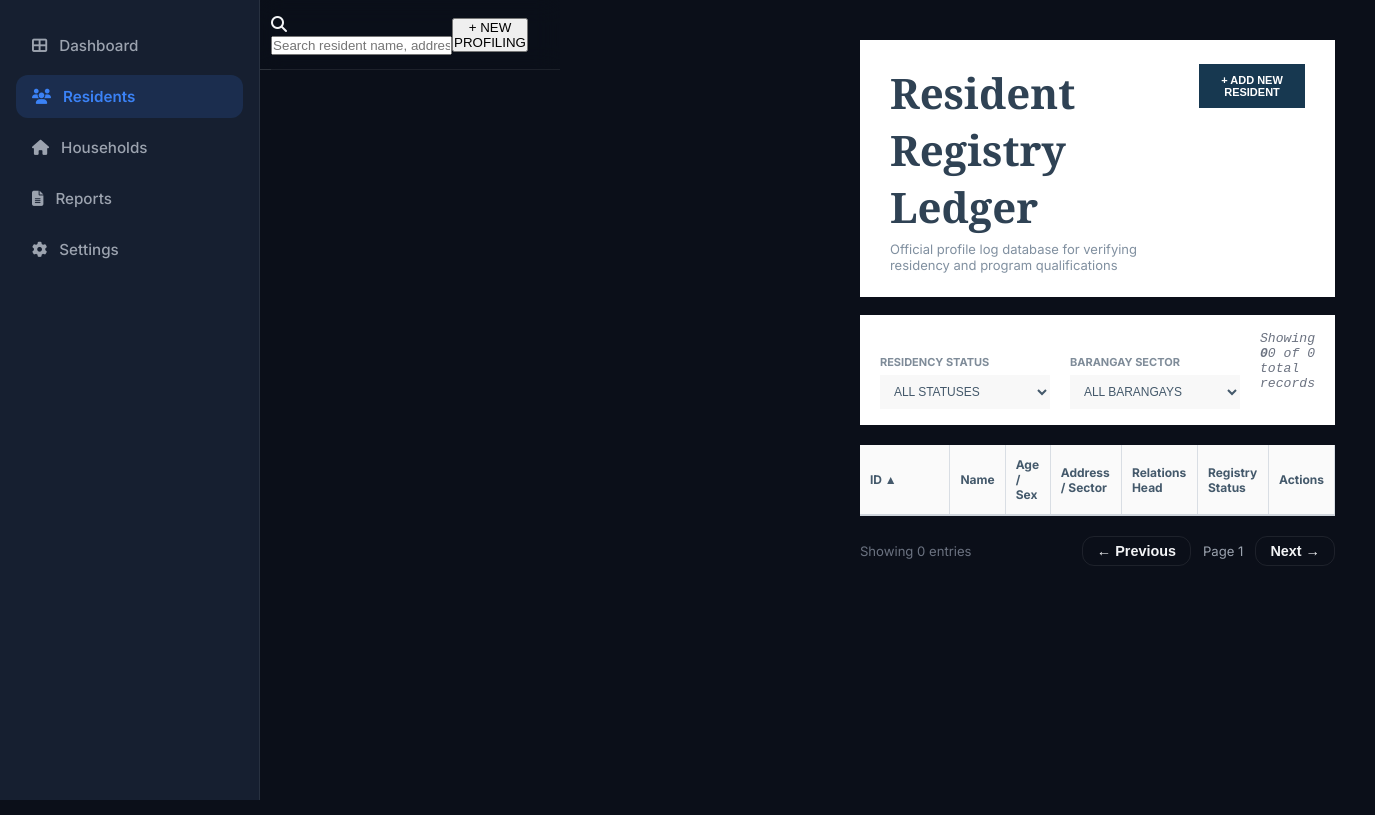
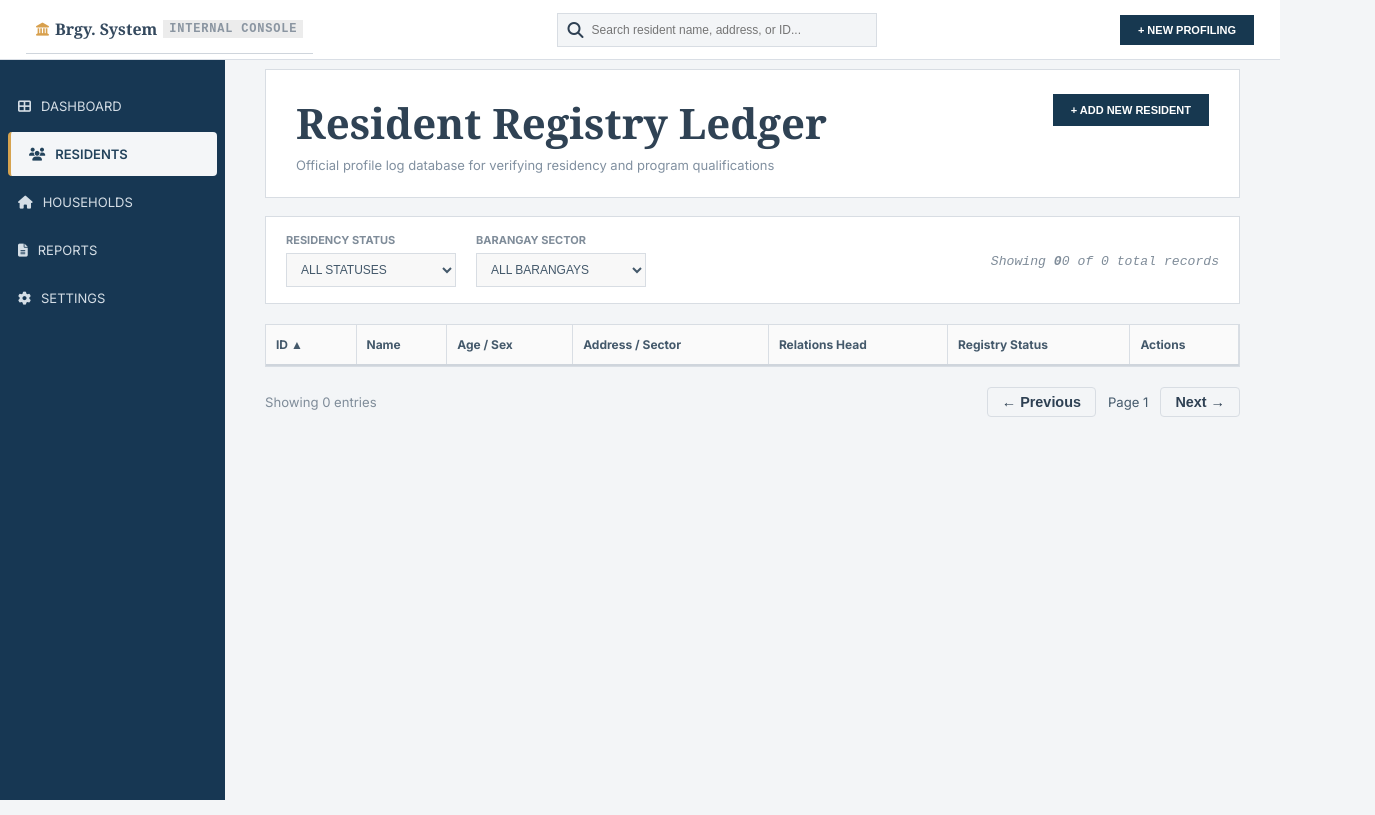
Before and after one commit to mystiiii/BarangayProfilingSystem_BTIS1, a plain HTML site: page frontend/residents.html in a window 1280 px wide. Shown: the whole page, 1375 px wide, since content can reach past the window. Drawn offline with Linux system fonts and the light colour scheme.

Commit message:
Update global.css

```diff
--- a/frontend/css/global.css
+++ b/frontend/css/global.css
@@ -1,28 +1,35 @@
 @import url('https://fonts.googleapis.com/css2?family=Inter:wght@300;400;500;600;700&display=swap');
 
 :root {
-  /* Color Palette - Premium Dark Theme */
-  --bg-primary: #0b0f19;
-  --bg-secondary: #161f30;
-  --bg-card: rgba(22, 31, 48, 0.7);
-  --border-color: rgba(255, 255, 255, 0.08);
-
-  --text-primary: #f3f4f6;
-  --text-secondary: #9ca3af;
-  --text-muted: #6b7280;
-
-  --accent-color: #3b82f6;
-  --accent-hover: #2563eb;
-  --accent-glow: rgba(59, 130, 246, 0.15);
-
-  --success: #10b981;
-  --warning: #f59e0b;
-  --danger: #ef4444;
-
-  --sidebar-width: 260px;
-  --header-height: 70px;
-  --border-radius: 12px;
-  --transition-smooth: all 0.3s cubic-bezier(0.4, 0, 0.2, 1);
+  --sidebar-dark:#0d273a;
+  --sidebar-hover:#173d5a;
+  --sidebar:#173a56;
+  --page-bg:#f3f5f7;
+  --card:#ffffff;
+  --bg-card:#ffffff;
+  --bg-secondary:#ffffff;
+  --text:#2e4053;
+  --text-primary:#2e4053;
+  --text-secondary:#44596b;
+  --text-muted:#7f8c99;
+  --muted:#7f8c99;
+  --border: #d8dde3;
+  --border-color:#d8dde3;
+  --green:#7ea28b;
+  --green-bg:#eef6f0;
+  --primary:#143851;
+  --primary-hover:#0f2e43;
+  --accent-color:#173850;
+  --accent-hover:#0f2e43;
+  --accent-glow:rgba(23, 56, 80, 0.08);
+  --success:#5f8f6f;
+  --warning:#c6922d;
+  --danger:#b34a4a;
+  --header-height:60px;
+  --sidebar-width:180px;
+  --radius:3px;
+  --border-radius:4px;
+  --transition-smooth:0.2s ease;
 }
 
 /* Base Styles */
@@ -33,112 +40,159 @@
 }
 
 body {
-  font-family: 'Inter', sans-serif;
-  background-color: var(--bg-primary);
-  color: var(--text-primary);
-  min-height: 100vh;
-  display: flex;
-  overflow-x: hidden;
+  margin: 0;
+  font-family: 'Inter', Arial, Helvetica, sans-serif;
+  background: var(--page-bg);
+  color: var(--text);
 }
 
 /* Layout Wrapper */
 .app-container {
-  display: flex;
-  width: 100%;
   min-height: 100vh;
 }
 
 /* Sidebar Styling */
-.sidebar {
-  width: var(--sidebar-width);
-  background-color: var(--bg-secondary);
-  border-right: 1px solid var(--border-color);
-  display: flex;
-  flex-direction: column;
+.sidebar{
   position: fixed;
-  height: 100vh;
+  top: 60px;
   left: 0;
-  top: 0;
-  z-index: 100;
+  width: 225px;
+  height: calc(100vh - 60px);
+  background: #173753;
+  z-index: 999;
 }
 
-.sidebar-logo {
-  height: var(--header-height);
-  display: flex;
-  align-items: center;
-  padding: 0 24px;
-  font-size: 1.25rem;
-  font-weight: 700;
-  letter-spacing: -0.5px;
-  color: var(--text-primary);
-  border-bottom: 1px solid var(--border-color);
+.sidebar-logo{
+  height:48px;
+  padding:0 10px;
+  display:flex;
+  align-items:center;
+  gap:6px;
+  color:#34495e;
+  background:#fff;
+  border-bottom:1px solid #cfd5dc;
+  font-family:Georgia, serif;
+  font-size:16px;
+  font-weight:bold;
 }
 
-.sidebar-logo span {
-  color: var(--accent-color);
-  margin-left: 4px;
+.sidebar-logo i{
+  color:#d8a04d;
+  font-size:13px;
 }
 
-.sidebar-menu {
-  list-style: none;
-  padding: 24px 16px;
-  display: flex;
-  flex-direction: column;
-  gap: 8px;
-  flex: 1;
+.logo-text{
+  display:flex;
+  align-items:center;
+  gap:8px;
 }
 
-.sidebar-item a {
-  display: flex;
-  align-items: center;
-  gap: 12px;
-  padding: 12px 16px;
-  color: var(--text-secondary);
-  text-decoration: none;
-  font-weight: 500;
-  font-size: 0.95rem;
-  border-radius: var(--border-radius);
-  transition: var(--transition-smooth);
+.logo-text span{
+  font-family:'Courier New', Courier, monospace;
+  font-size:12px;
+  font-weight:700;
+  letter-spacing:.8px;
+  color:#8a95a1;
+  background:#ececec;
+  padding:2px 6px;
 }
 
-.sidebar-item a:hover {
-  background-color: rgba(255, 255, 255, 0.03);
-  color: var(--text-primary);
+.sidebar-menu{
+  list-style:none;
+  padding:20px 0;
+  margin:0;
 }
 
-.sidebar-item.active a {
-  background-color: var(--accent-glow);
-  color: var(--accent-color);
-  font-weight: 600;
+.sidebar-item{
+  margin:4px 0;
+}
+
+.sidebar-item a{
+  display:flex;
+  align-items:center;
+  gap:10px;
+  color:#d5dee6;
+  text-decoration:none;
+  padding:14px 18px;
+  font-size:13px;
+  text-transform:uppercase;
+  font-weight:400;
+}
+
+.sidebar-item.active a{
+  background:#f4f6f8;
+  color:#23435c;
+  border-radius:4px;
+  margin:0 8px;
+  border-left:3px solid #d6a34f;
+  font-weight:600;
+}
+
+.sidebar-item a:hover{
+  background:var(--sidebar-hover);
 }
 
 /* Main Content Layout */
 .main-content {
-  flex: 1;
-  margin-left: var(--sidebar-width);
-  min-height: 100vh;
-  display: flex;
-  flex-direction: column;
+  margin-top: 15px;
+  margin-left: 225px;
+  width: calc(100% - 225px);
+  min-height: calc(100vh - 78px);
+  padding: 14px 0 24px 0;
+  box-sizing: border-box;
 }
 
 /* Header Styling */
 .main-header {
-  height: var(--header-height);
-  border-bottom: 1px solid var(--border-color);
-  background-color: rgba(11, 15, 25, 0.8);
-  backdrop-filter: blur(12px);
+  position: fixed;
+  top: 0;
+  left: 0;
+  right: 0;
+  height: 60px;
+  width: 100%;
+  background: #fff;
+  border-bottom: 1px solid #d9dee5;
   display: flex;
   align-items: center;
   justify-content: space-between;
-  padding: 0 32px;
-  position: sticky;
-  top: 0;
-  z-index: 90;
+  padding: 0 26px;
+  box-sizing: border-box;
+  z-index: 1000;
 }
 
-.page-title h1 {
-  font-size: 1.25rem;
-  font-weight: 600;
+.header-search{
+  width:320px;
+  height:34px;
+  border:1px solid #d8dde3;
+  display:flex;
+  align-items:center;
+  padding:0 10px;
+  background:#f3f5f7;
+}
+
+.header-search input{
+  border:none;
+  outline:none;
+  width:100%;
+  background:transparent;
+  margin-left:8px;
+  font-size:12px;
+}
+
+.top-btn{
+  background:#173850;
+  color:white;
+  border:none;
+  padding:9px 18px;
+  font-size:11px;
+  font-weight:550;
+  cursor:pointer;
+}
+
+.page-title h1{
+  margin:0;
+  font-size:20px;
+  color:#2f4254;
 }
 
 .user-profile {
@@ -148,21 +202,15 @@ body {
 }
 
 .avatar {
-  width: 36px;
-  height: 36px;
-  border-radius: 50%;
-  background-color: var(--accent-color);
-  display: flex;
-  align-items: center;
-  justify-content: center;
-  font-weight: 600;
-  color: white;
-}
-
-/* Content Container */
-.content-body {
-  padding: 32px;
-  flex: 1;
+  width:34px;
+  height:34px;
+  border-radius:50%;
+  background:#143851;
+  color:#fff;
+  display:flex;
+  align-items:center;
+  justify-content:center;
+  font-weight:700;
 }
 
 /* Premium Card Styles */
@@ -183,16 +231,16 @@ body {
 
 /* Buttons */
 .btn {
-  display: inline-flex;
-  align-items: center;
-  justify-content: center;
-  padding: 10px 18px;
-  font-size: 0.9rem;
-  font-weight: 600;
-  border-radius: var(--border-radius);
-  border: none;
-  cursor: pointer;
-  transition: var(--transition-smooth);
+  display:inline-flex;
+  align-items:center;
+  justify-content:center;
+  padding:10px 18px;
+  font-size:0.9rem;
+  font-weight:600;
+  border-radius:var(--border-radius);
+  border:none;
+  cursor:pointer;
+  transition:var(--transition-smooth);
 }
 
 .btn-primary {
```
